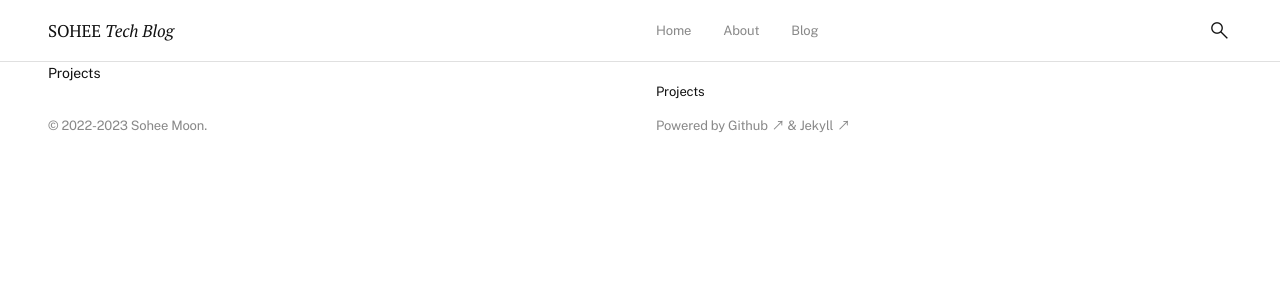
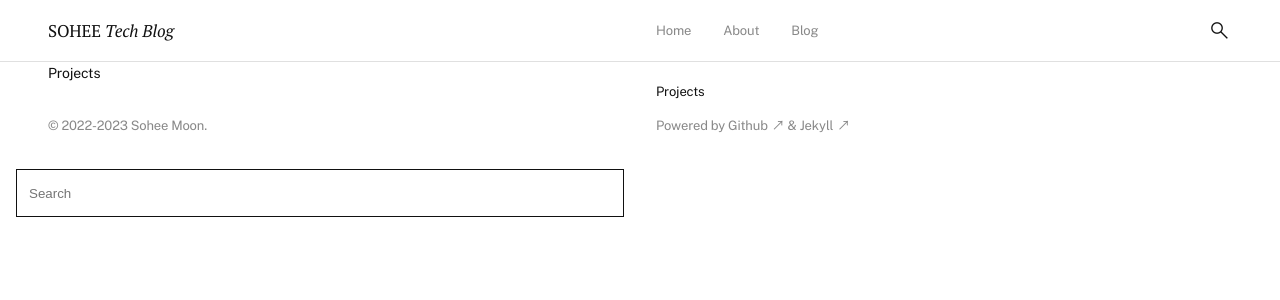
Before and after one commit to soheetech/soheetech.github.io, a Jekyll site: the page built from projects.md, in a window 1280 px wide. Shown: the top 300 px of the page. Built offline with Jekyll 4.4.1, drawn with Linux system fonts in a browser that asks for light colours.

Commit message:
Update default.html

```diff
--- a/_layouts/default.html
+++ b/_layouts/default.html
@@ -9,7 +9,7 @@
       <!-- dropdown menu -->
       <div id="menu-wrap" class="container vh"><div class="col col-12-12">{%- include navigation.html -%}</div></div>
       <!-- search -->
-      <div id="search-wrap" class="container vh">{%- include search.html -%}</div>
+      {%- include search.html -%}
     </main>
 
     {%-if site.goat_counter and jekyll.environment == "production"-%}
```
